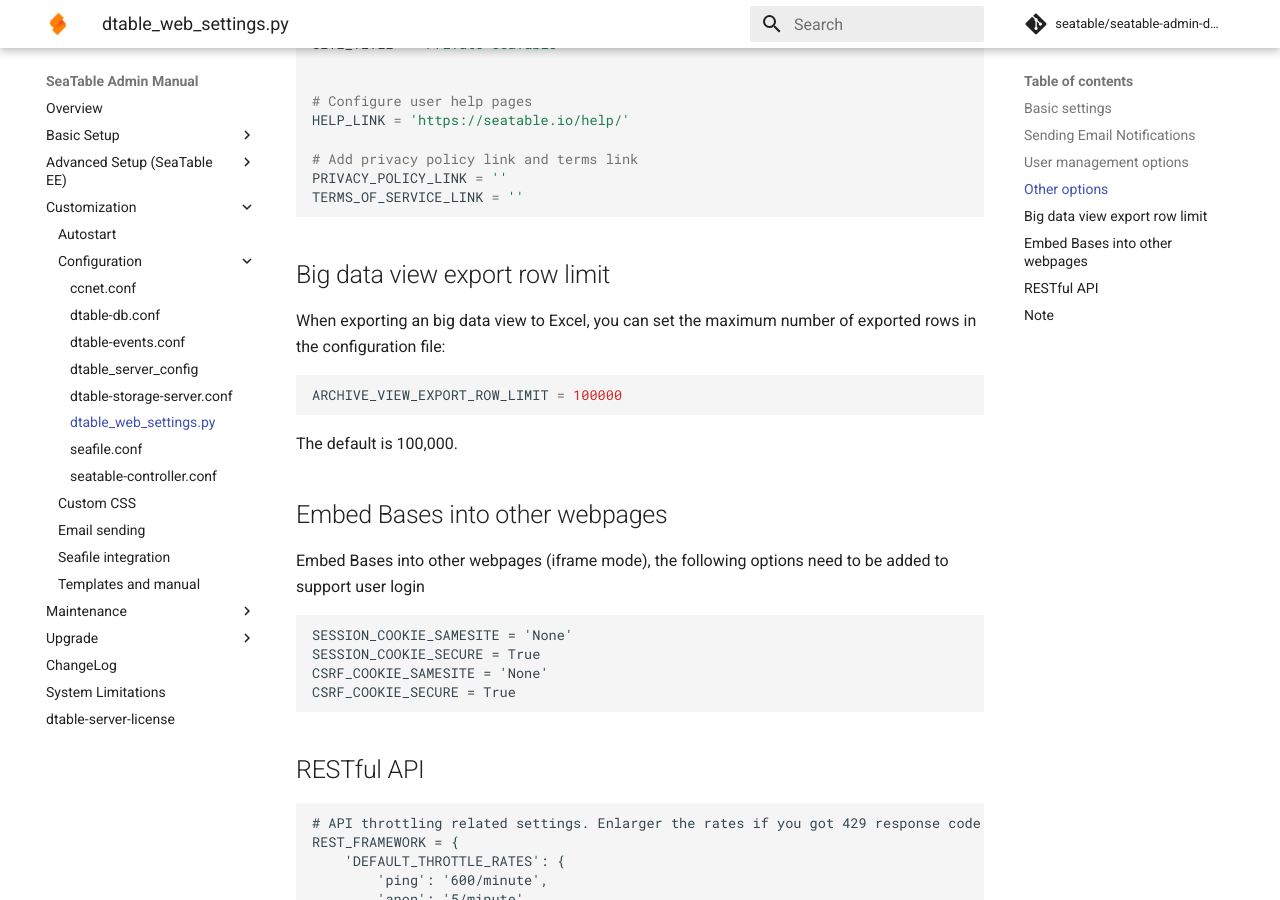
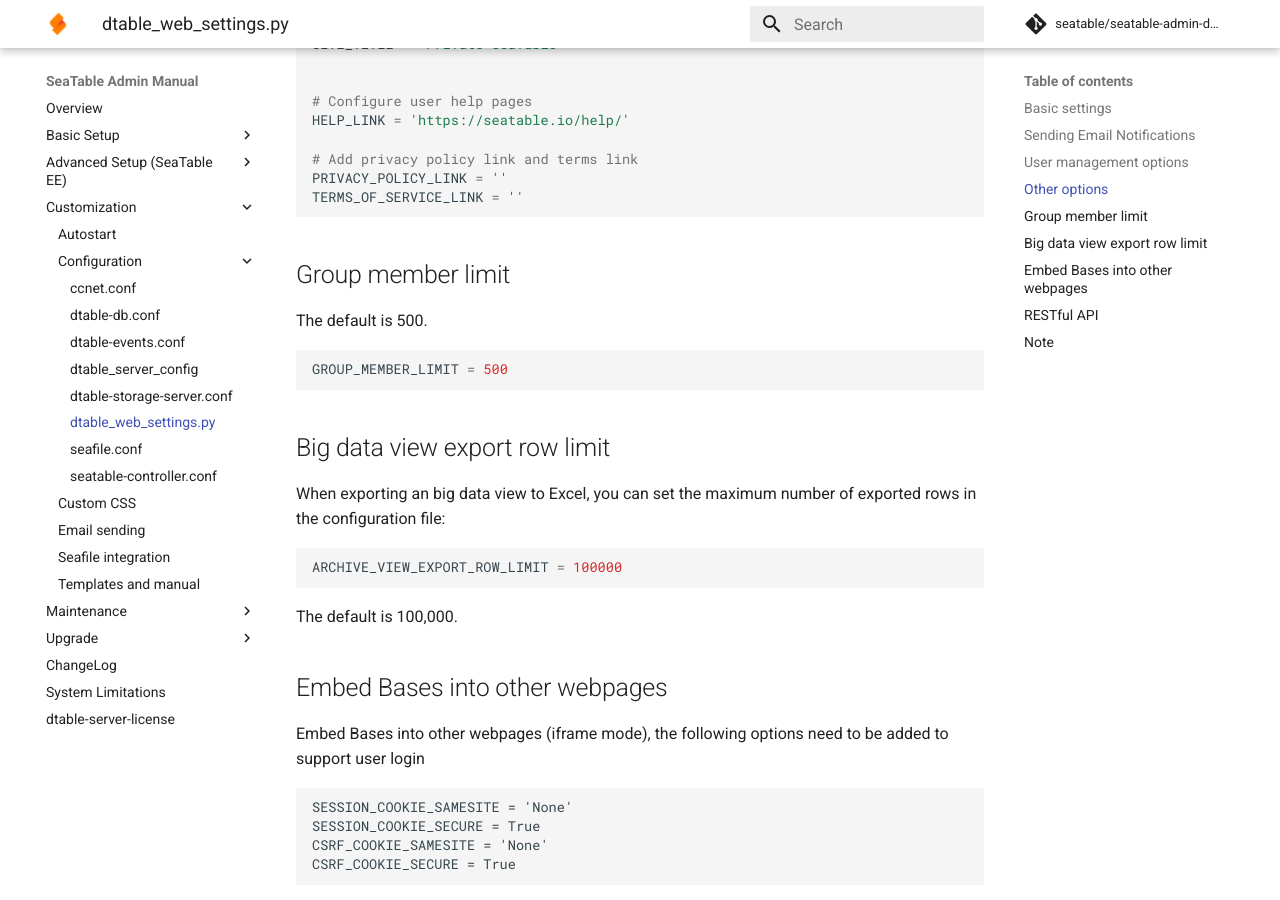
Before and after one commit to seatable/seatable-admin-docs, an MkDocs documentation site: the page built from manual/config/dtable_web_settings.md, in a window 1280 px wide and 900 px high, scrolled down 2637 px. Built offline with MkDocs 1.6.1 and Material for MkDocs 9.7.7, drawn with Linux system fonts in a browser that asks for light colours; comment, search, counter and statistics services are not loaded.

Commit message:
update dtable_web_settings.py

````diff
--- a/manual/config/dtable_web_settings.md
+++ b/manual/config/dtable_web_settings.md
@@ -135,6 +135,15 @@
 
 ```
 
+## Group member limit
+
+The default is 500.
+
+```python
+GROUP_MEMBER_LIMIT = 500
+
+```
+
 ## Big data view export row limit
 
 When exporting an big data view to Excel, you can set the maximum number of exported rows in the configuration file:
````
